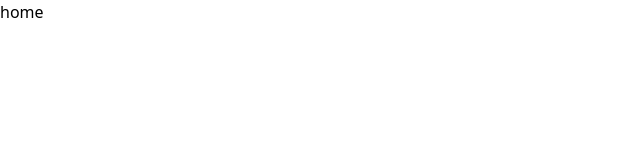
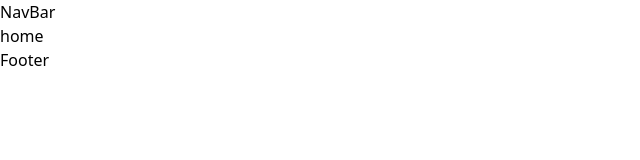
Before and after one commit to nuruzaman-milon/book-reader-frontend, a React (Vite) app: page / in a window 1280 px wide. Shown: the top 160 px of the page, without its empty margins (0-640 px from the left). Built offline with nearby package versions, Linux system fonts and the light colour scheme.

Commit message:
layout added

```diff
--- /dev/null
+++ b/src/components/Footer.tsx
@@ -0,0 +1,7 @@
+const Footer = () => {
+  return (
+    <div>Footer</div>
+  )
+}
+
+export default Footer
--- /dev/null
+++ b/src/components/Layouts.tsx
@@ -0,0 +1,17 @@
+import { Outlet } from "react-router-dom"
+import Footer from "./Footer"
+import NavBar from "./NavBar"
+
+const Layouts = () => {
+  return (
+    <>
+        <NavBar />
+            <main>
+                <Outlet />
+            </main>
+        <Footer />
+    </>
+  )
+}
+
+export default Layouts
--- /dev/null
+++ b/src/components/NavBar.tsx
@@ -0,0 +1,7 @@
+const NavBar = () => {
+  return (
+    <div>NavBar</div>
+  )
+}
+
+export default NavBar
--- a/src/pages/home.tsx
+++ b/src/pages/home.tsx
@@ -1,5 +1,6 @@
 const Home = () => {
-  return <div>home</div>;
+  return <div>home
+  </div>;
 };
 
 export default Home;
--- /dev/null
+++ b/src/pages/notFound.tsx
@@ -0,0 +1,9 @@
+const NotFound = () => {
+  return (
+    <div className="w-full h-screen flex justify-center items-center">
+        <h1>404! Page Not Found</h1>
+    </div>
+  )
+}
+
+export default NotFound
```
Also changed, not shown: src/routes/routes.tsx (+17 -6 lines), tailwind.config.js (+10 -0 lines).
